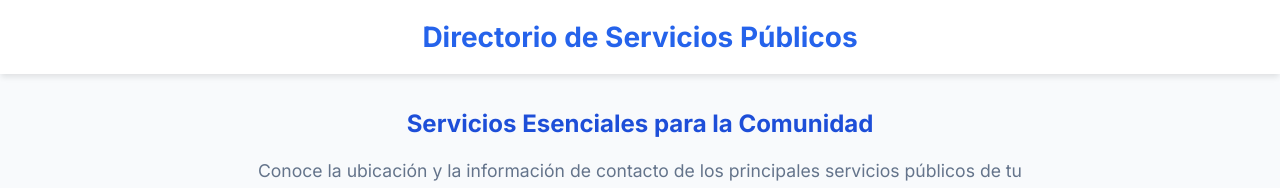
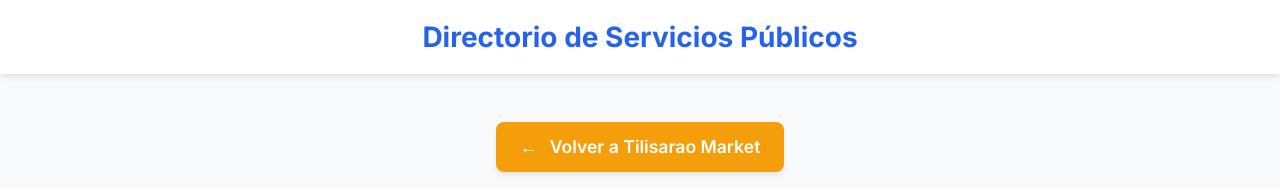
Before and after one commit to Wold-Marketplaces/Servicios-Publicos, a plain HTML site: page index.html in a window 1280 px wide. Shown: the top 188 px of the page. Drawn offline with Linux system fonts and the light colour scheme.

Commit message:
hkjggfbvbvdd

```diff
--- a/index.html
+++ b/index.html
@@ -130,6 +130,41 @@
         font-size: 1.3rem;
       }
     }
+    /* Estilos para el botón de volver */
+    .back-button-container {
+      text-align: center;
+      margin: 2rem auto;
+      max-width: 1200px;
+      padding: 0 1rem;
+    }
+    .back-button {
+      display: inline-block;
+      background-color: var(--accent);
+      color: var(--white);
+      padding: 0.75rem 1.5rem;
+      border: none;
+      border-radius: 0.5rem;
+      font-weight: 600;
+      font-size: 1.1rem;
+      cursor: pointer;
+      text-decoration: none;
+      text-align: center;
+      transition: background-color 0.3s ease, transform 0.2s ease;
+      box-shadow: var(--shadow);
+    }
+    .back-button:hover {
+      background-color: #e68a00;
+      transform: translateY(-2px);
+    }
+    .back-button {
+        /* Mantener los estilos actuales */
+        margin-top: 1rem; /* Añadir separación */
+    }
+
+    .back-button::before {
+        content: "←"; /* Agregar flecha */
+        margin-right: 0.5rem;
+    }
   </style>
 </head>
 <body>
@@ -137,6 +172,13 @@
   <header>
     <h1>Directorio de Servicios Públicos</h1>
   </header>
+
+  <!-- Botón para volver a Tilisarao Market -->
+  <div class="back-button-container">
+    <a href="https://tilisaraomarket.github.io/Tilisarao-Market/" class="back-button">
+      Volver a Tilisarao Market
+    </a>
+  </div>
 
   <section class="intro-section">
     <h2>Servicios Esenciales para la Comunidad</h2>
@@ -286,17 +328,17 @@
     <!-- Tarjeta #5: Club Deportivo -->
     <div class="store-card">
       <img
-        src="https://images.pexels.com/photos/860060/pexels-photo-860060.jpeg?auto=compress&cs=tinysrgb&w=800"
+        src="Imagen de polideportivo.png"
         alt="Club Deportivo Ciudad"
         class="store-image"
       />
       <div class="store-content">
-        <h3 class="store-title">Club Deportivo Ciudad</h3>
+        <h3 class="store-title">Polideportivo</h3>
         <p class="store-description">
           Espacio para la práctica de deportes y actividades
           recreativas. Ofrece canchas, torneos y programas de entrenamiento.
         </p>
-        <a href="https://example.com/club-ciudad" class="store-button">
+        <a href="https://wold-marketplaces.github.io/Polideportivos/" class="store-button">
           Visitar Sitio
         </a>
       </div>
```
Also changed, not shown: Imagen de polideportivo.png (added), 2 other files.
